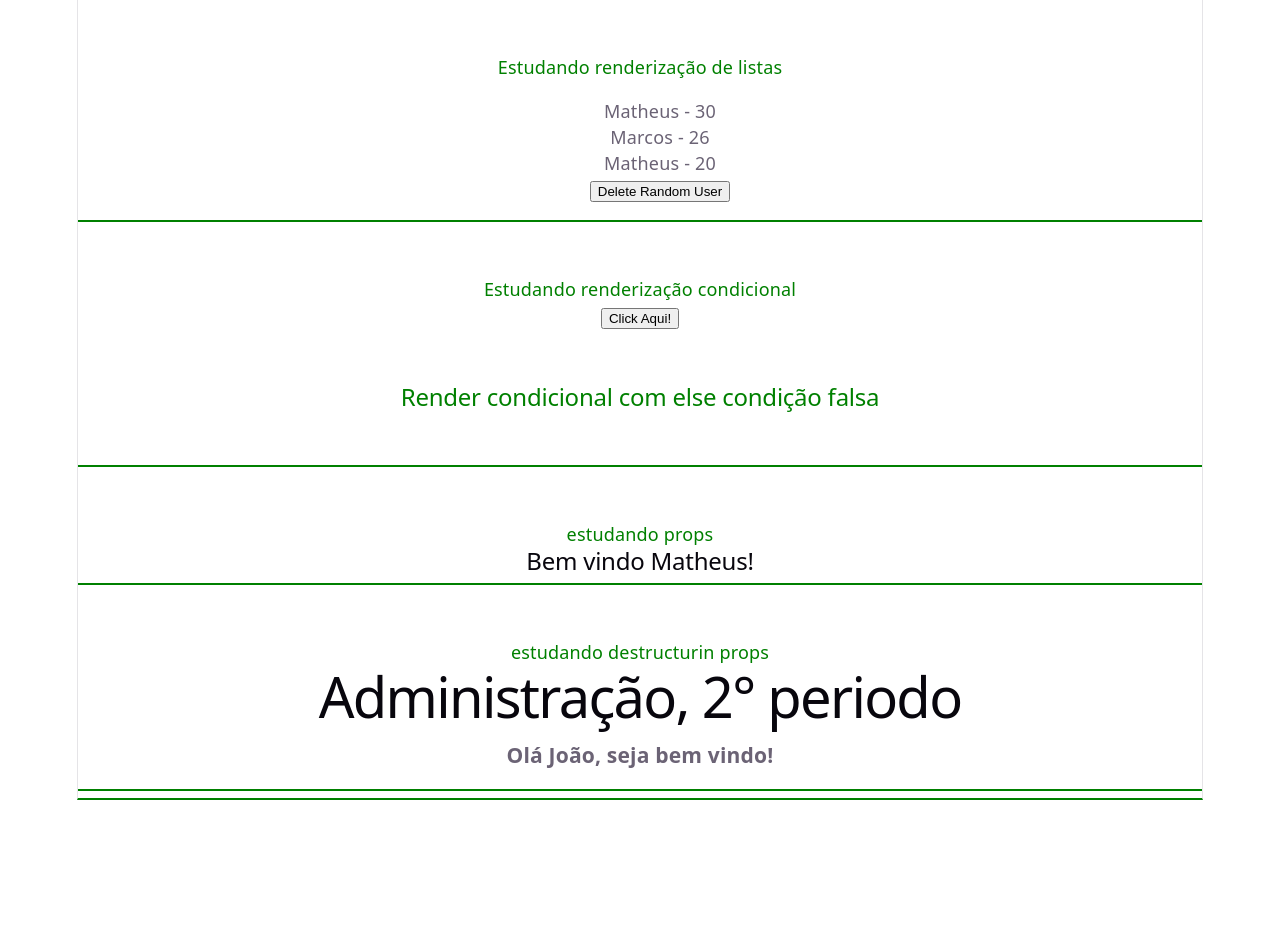
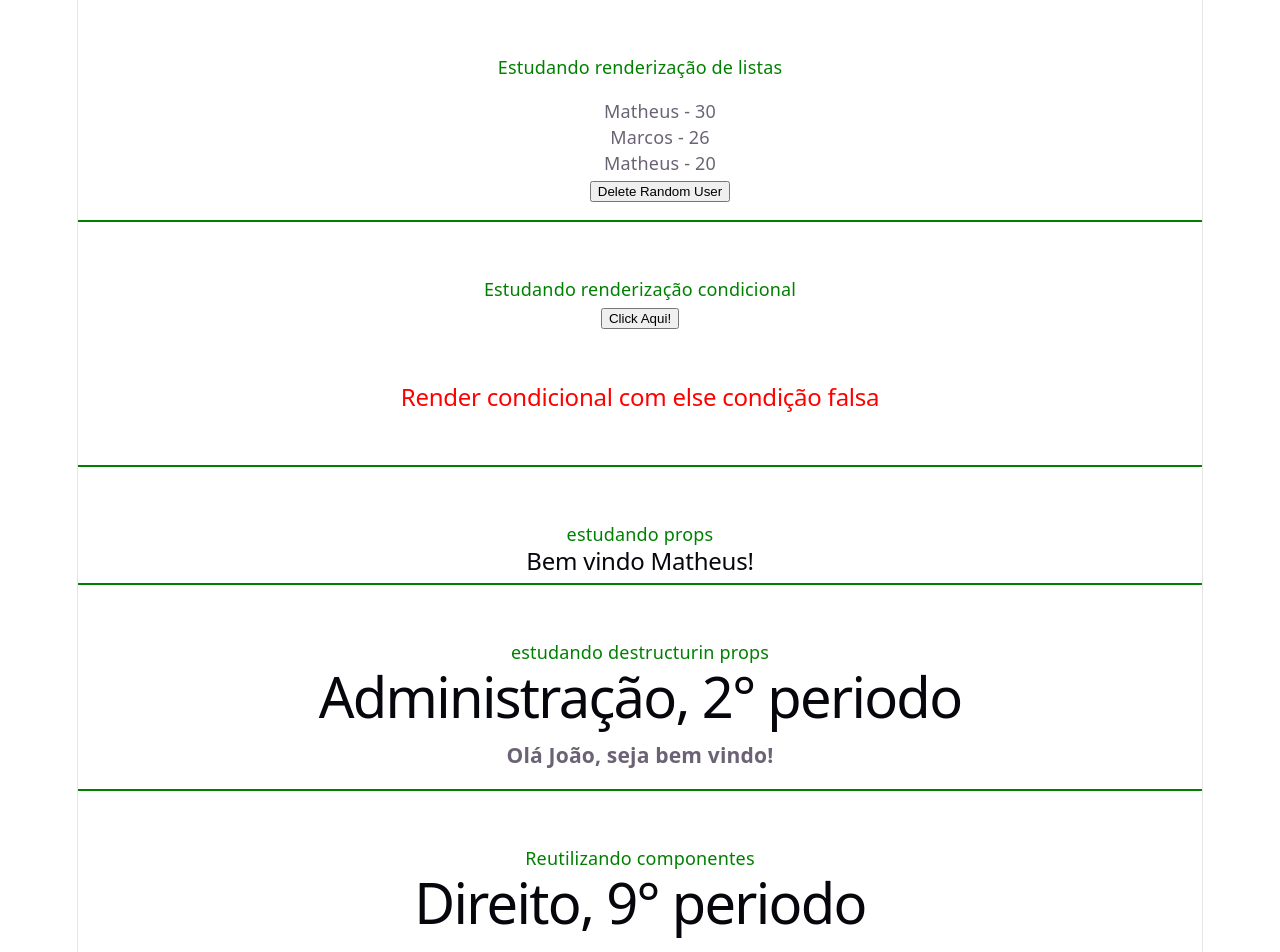
Before and after one commit to Matheus-Eliaquim/Calculadora-De-Led, a React (Vite) app in the folder fundamentos-react/: page / in a window 1280 px wide. Shown: the top 952 px of the page. Before the commit the page ends 800 px from the top, so only its background shows below. Built offline with nearby package versions, Linux system fonts and the light colour scheme.

Commit message:
fechando por hoje

```diff
--- a/fundamentos-react/src/App.jsx
+++ b/fundamentos-react/src/App.jsx
@@ -32,6 +32,11 @@ function App() {
         Lembrar de não passar numeros entre aspas no props, numeros devem ser enviado entre chaves
       */}
       </div>
+
+      <div>
+        <p>Reutilizando componentes</p>
+          <PropDestructurin nome='Lucas' curso="Direito" periodo={9} />
+      </div>
     </>
   )
 }
--- a/fundamentos-react/src/components/RenderCondicionals.jsx
+++ b/fundamentos-react/src/components/RenderCondicionals.jsx
@@ -17,8 +17,8 @@ const RenderCondicionals = () => {
   return (
     <>
         <button onClick={() => settClick(click + 1)}>Click Aqui!</button>
-        <h2>{click % 2 === 0 ? (<p>Render condicional com else condição verdadeira</p>) : (<p>Render condicional com else condição falsa</p>)}</h2>
-        <h2>{click >= 1 && <p>{msg}</p>}</h2>
+        <h2>{click % 2 === 0 ? (<p style={{color: "red"}}>Render condicional com else condição verdadeira</p>) : (<p style={{color: "red"}}>Render condicional com else condição falsa</p>)}</h2>
+        <h2>{click >= 1 && <p style={{color: "red"}}>{msg}</p>}</h2>
     </>
   )
 }
```
